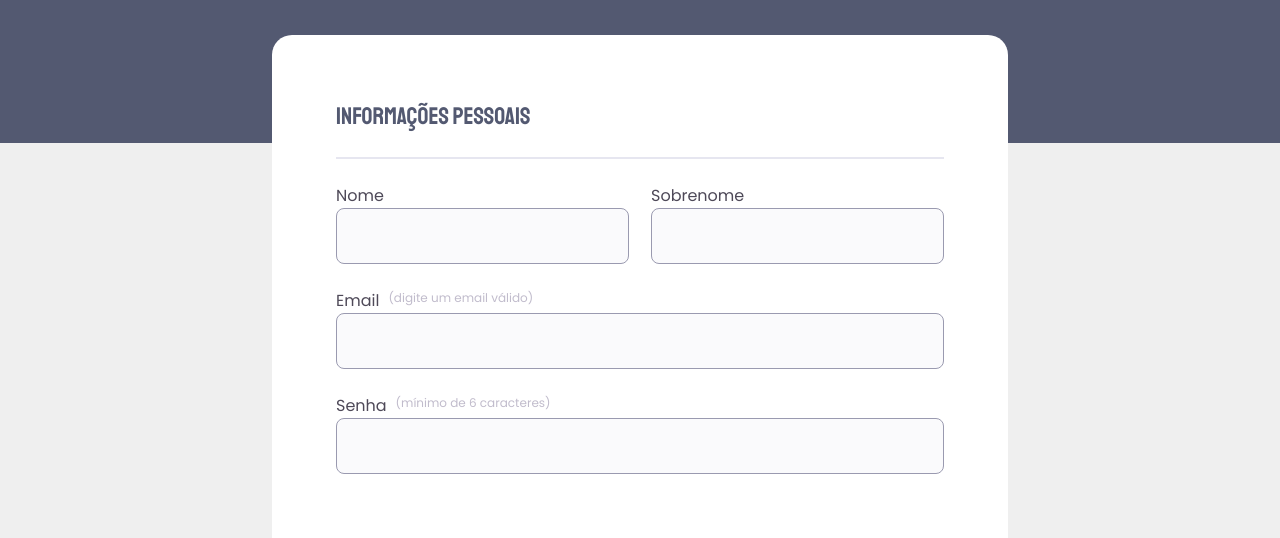
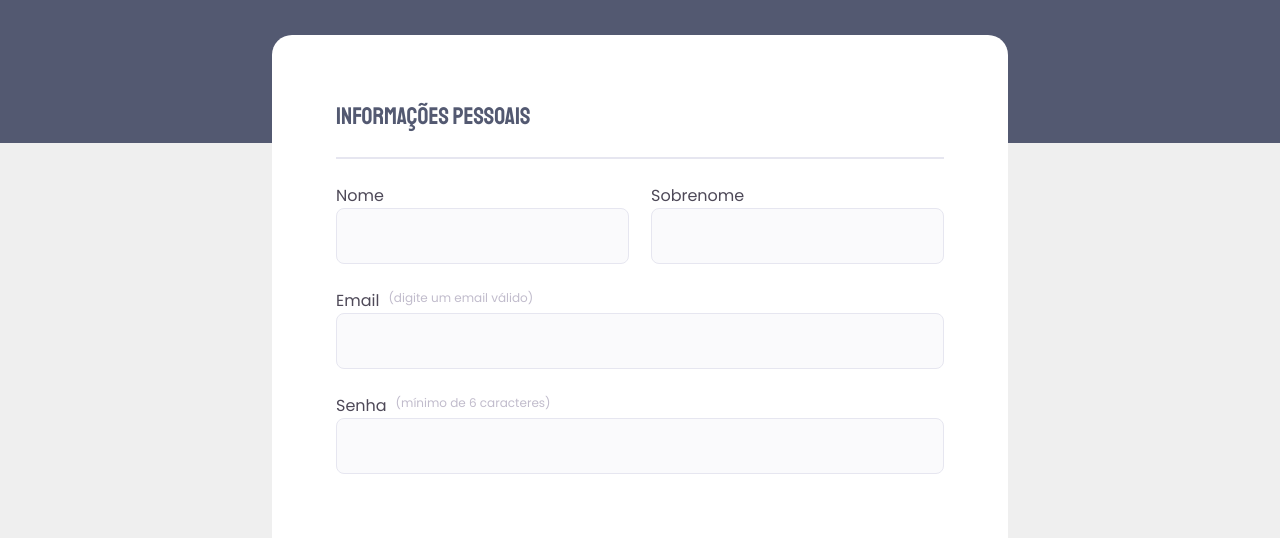
Before and after one commit to theusfelipe/Form-by-me, a plain HTML site: page index.html in a window 1280 px wide. Shown: the part 293-831 px from the top of the page. Drawn offline with Linux system fonts and the light colour scheme.

Commit message:
add another color to input

```diff
--- a/style.css
+++ b/style.css
@@ -103,7 +103,7 @@ fieldset legend {
 
 .input-wrapper input {
     background: #FAFAFC;
-    border: 1px solid #9a9ab0;
+    border: 1px solid #E6E6F0;
     border-radius: 8px;
     padding: 0 24px;
     height: 56px;
```
